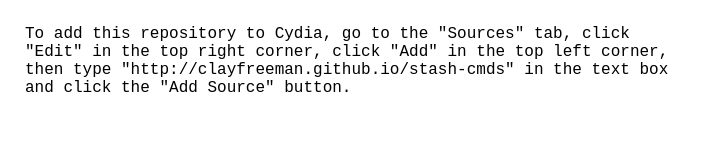
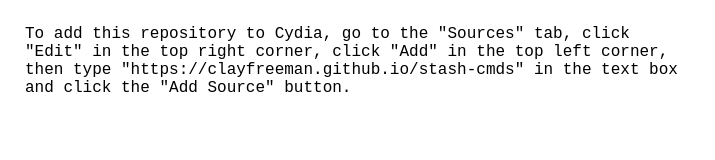
Before and after one commit to clayfreeman/stash-cmds, a plain HTML site: page index.html in a window 1280 px wide. Shown: the whole page, without its empty margins (0-715 px from the left). Drawn offline with Linux system fonts and the light colour scheme.

Commit message:
first commit

```diff
--- a/index.html
+++ b/index.html
@@ -8,7 +8,7 @@
     <p style="font-family: 'Courier New', Courier, monospace; margin: 0px;">
       To add this repository to Cydia, go to the "Sources" tab, click     <br />
       "Edit" in the top right corner, click "Add" in the top left corner, <br />
-      then type "http://clayfreeman.github.io/stash-cmds" in the text box <br />
+      then type "https://clayfreeman.github.io/stash-cmds" in the text box<br />
       and click the "Add Source" button.
     </p>
   </body>
```
Also changed, not shown: 7 other files.
